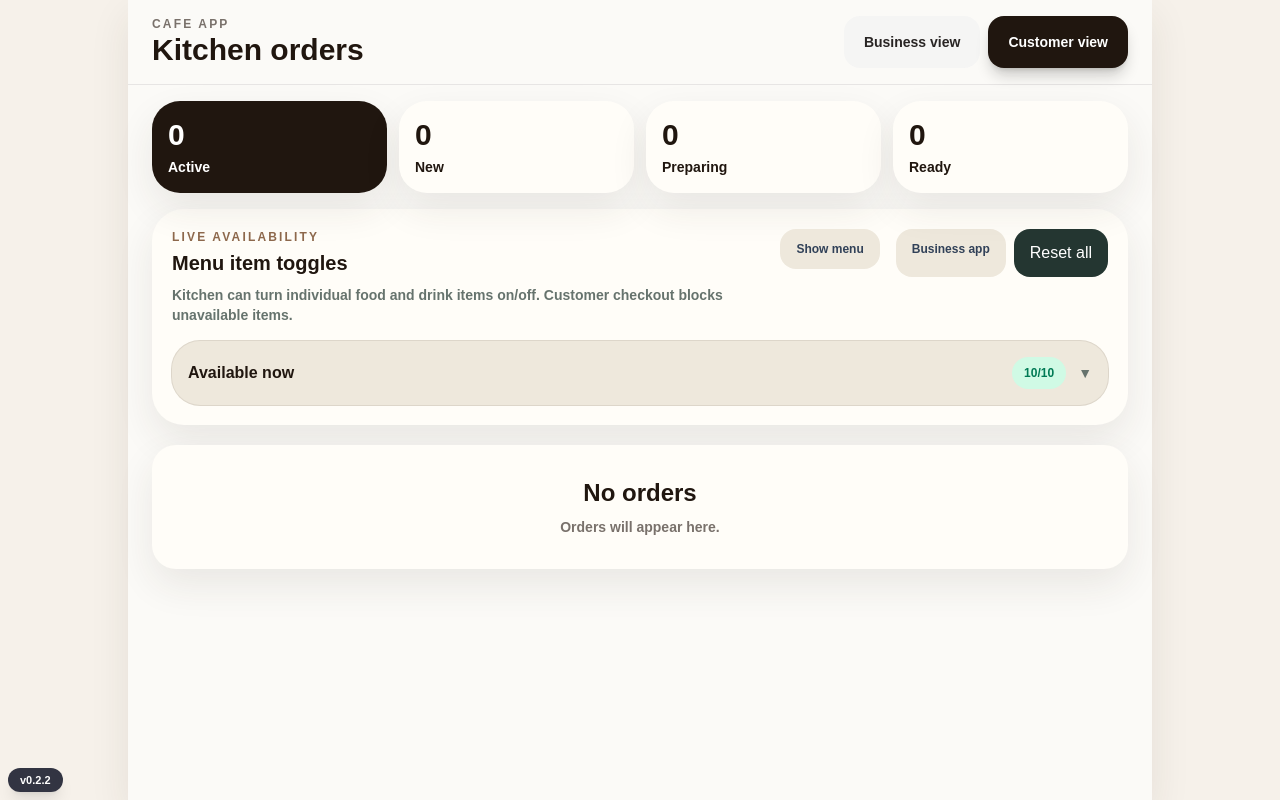
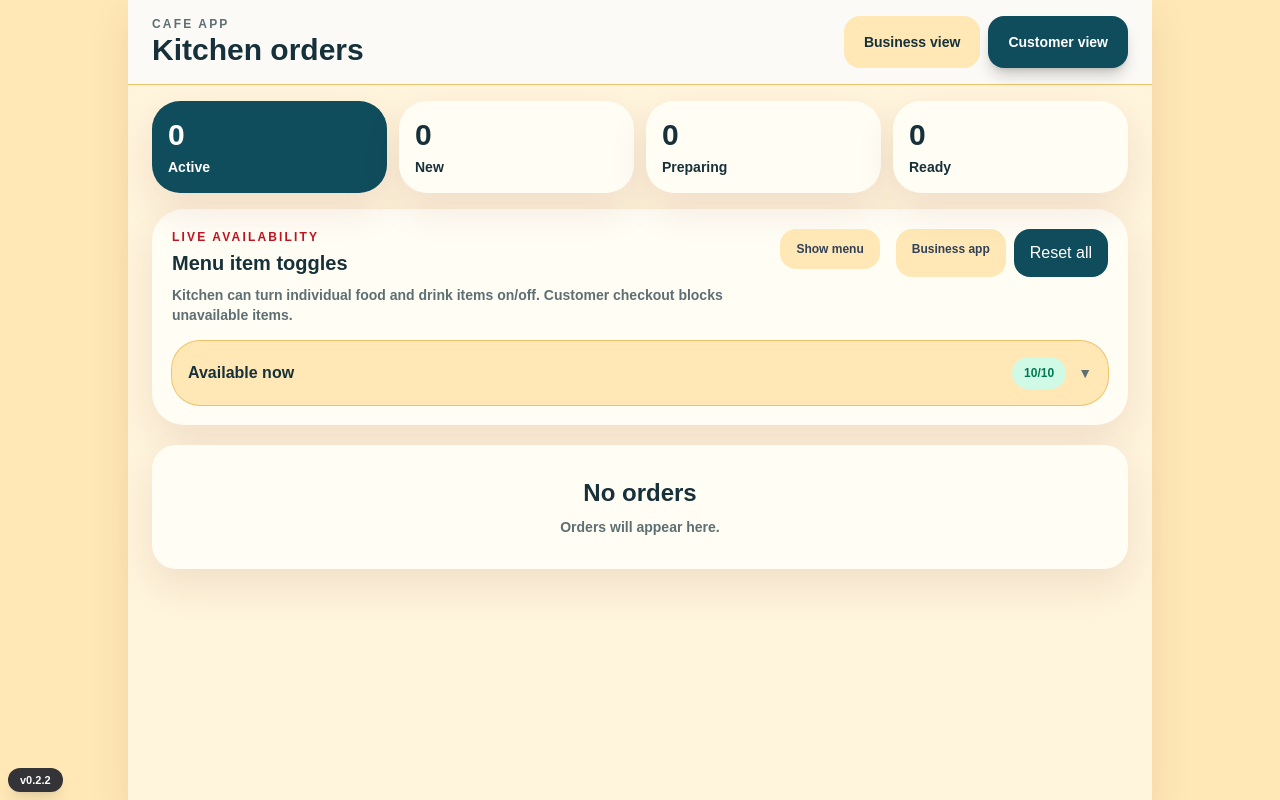
Before and after one commit to banbooz/Cafe-app, a Next.js app: page /kitchen in a window 1280 px wide. Built offline with nearby package versions, Linux system fonts and the light colour scheme.

Commit message:
Apply American diner colour palette

```diff
--- a/app/globals.css
+++ b/app/globals.css
@@ -1,8 +1,8 @@
 @import "tailwindcss";
 
 :root {
-  --background: #f4f1ea;
-  --foreground: #1f2d2a;
+  --background: #fff4dc;
+  --foreground: #17313a;
 }
 
 @theme inline {
@@ -24,7 +24,10 @@ html {
 body {
   margin: 0;
   min-width: 320px;
-  background: var(--background);
+  background:
+    radial-gradient(circle at 12% 8%, rgb(255 209 102 / 0.20), transparent 26%),
+    radial-gradient(circle at 88% 4%, rgb(214 40 40 / 0.12), transparent 28%),
+    var(--background);
   color: var(--foreground);
   font-family: Arial, Helvetica, sans-serif;
   overflow-x: hidden;
@@ -51,7 +54,7 @@ a[role="button"]:active {
 
 button:not(:disabled):focus-visible,
 a[role="button"]:focus-visible {
-  outline: 3px solid rgb(154 118 88 / 0.45);
+  outline: 3px solid rgb(214 40 40 / 0.35);
   outline-offset: 3px;
 }
 
@@ -69,17 +72,17 @@ a[role="button"]:focus-visible {
 
 .add:not(:disabled):active,
 .qty-accent:not(:disabled):active {
-  box-shadow: 0 0 0 8px rgb(36 54 49 / 0.12), 0 8px 16px rgb(36 54 49 / 0.18) !important;
+  box-shadow: 0 0 0 8px rgb(15 76 92 / 0.14), 0 8px 16px rgb(15 76 92 / 0.18) !important;
 }
 
 .primary:not(:disabled):active,
 .bg-slate-900:not(:disabled):active {
-  box-shadow: 0 0 0 8px rgb(36 54 49 / 0.12), 0 12px 22px rgb(36 54 49 / 0.16) !important;
+  box-shadow: 0 0 0 8px rgb(214 40 40 / 0.12), 0 12px 22px rgb(15 76 92 / 0.16) !important;
 }
 
 .secondary:not(:disabled):active,
 .bg-white:not(:disabled):active {
-  box-shadow: 0 0 0 8px rgb(154 118 88 / 0.12), 0 10px 20px rgb(50 43 35 / 0.08) !important;
+  box-shadow: 0 0 0 8px rgb(255 209 102 / 0.24), 0 10px 20px rgb(79 52 30 / 0.08) !important;
 }
 
 @keyframes button-pop {
@@ -106,23 +109,37 @@ a[role="button"]:focus-visible {
   display: none;
 }
 
-.bg-slate-900 { background-color: #243631 !important; }
-.bg-orange-500 { background-color: #9a7658 !important; }
-.text-orange-600 { color: #8d684c !important; }
-.text-orange-300 { color: #d8c2a8 !important; }
-.bg-\[\#dfe4e7\] { background-color: #e6e1d8 !important; }
-.bg-\[\#f3f5f6\], .bg-\[\#f8fafb\] { background-color: #f4f1ea !important; }
-.text-slate-950, .text-slate-900 { color: #1f2d2a !important; }
-.text-slate-600, .text-slate-500 { color: #66736d !important; }
-.ring-slate-200, .border-slate-200 { --tw-ring-color: #ddd6ca !important; border-color: #ddd6ca !important; }
-.bg-white { background-color: #fffdf8 !important; }
-.bg-slate-50, .bg-slate-100 { background-color: #eee8dc !important; }
-.shadow-sm, .shadow-2xl { box-shadow: 0 16px 38px rgb(50 43 35 / 0.09) !important; }
+.bg-slate-900,
+.bg-\[\#111827\],
+.bg-\[\#20160f\] { background-color: #0f4c5c !important; }
+
+.bg-orange-500 { background-color: #d62828 !important; }
+.text-orange-600 { color: #c1121f !important; }
+.text-orange-300 { color: #ffd166 !important; }
+
+.bg-\[\#dfe4e7\],
+.bg-\[\#e6e1d8\],
+.bg-\[\#f6f1ea\],
+.bg-\[\#eef1f3\] { background-color: #ffe8b6 !important; }
+
+.bg-\[\#f3f5f6\],
+.bg-\[\#f8fafb\],
+.bg-\[\#f4f1ea\],
+.bg-\[\#fbfaf7\] { background-color: #fff4dc !important; }
+
+.text-slate-950, .text-slate-900, .text-\[\#20160f\] { color: #17313a !important; }
+.text-slate-600, .text-slate-500, .text-stone-500 { color: #5d6f73 !important; }
+.text-stone-800 { color: #17313a !important; }
+.ring-slate-200, .border-slate-200, .ring-stone-200, .border-stone-200 { --tw-ring-color: #f0c36a !important; border-color: #f0c36a !important; }
+.border-stone-100 { border-color: #f6d58f !important; }
+.bg-white { background-color: #fffdf4 !important; }
+.bg-slate-50, .bg-slate-100, .bg-stone-50, .bg-stone-100 { background-color: #ffe8b6 !important; }
+.shadow-sm, .shadow-2xl { box-shadow: 0 16px 38px rgb(120 44 32 / 0.10) !important; }
 
 header.bg-slate-900 {
   margin: 0 10px;
   border-radius: 0 0 32px 32px;
-  box-shadow: 0 22px 42px rgb(36 54 49 / 0.18) !important;
+  box-shadow: 0 22px 42px rgb(15 76 92 / 0.18) !important;
 }
 
 .rounded-3xl { border-radius: 28px !important; }
@@ -131,7 +148,7 @@ header.bg-slate-900 {
 .cat, .cat-on {
   min-height: 56px !important;
   border-radius: 22px !important;
-  box-shadow: 0 10px 20px rgb(50 43 35 / 0.06);
+  box-shadow: 0 10px 20px rgb(120 44 32 / 0.08);
 }
 
 .cat-on { transform: translateY(-1px); }
@@ -176,24 +193,24 @@ span[class*="text-emerald-700"][class*="uppercase"][class*="shadow-sm"]:not([cla
     min-height: 56px;
     width: 100%;
     border-radius: 20px;
-    background: #243631;
+    background: #d62828;
     padding: 0 18px;
     font-size: 14px;
     font-weight: 900;
     color: white;
-    box-shadow: 0 16px 28px rgb(36 54 49 / 0.16);
+    box-shadow: 0 16px 28px rgb(214 40 40 / 0.18);
   }
 
   .secondary {
     min-height: 54px;
     width: 100%;
     border-radius: 20px;
-    background: #fffdf8;
+    background: #fffdf4;
     padding: 0 16px;
     font-size: 14px;
     font-weight: 900;
-    color: #1f2d2a;
-    border: 1px solid #ddd6ca;
+    color: #17313a;
+    border: 1px solid #f0c36a;
   }
 
   .pill, .pill-on, .small, .small-on, .cat, .cat-on, .toggle, .toggle-on {
@@ -204,8 +221,8 @@ span[class*="text-emerald-700"][class*="uppercase"][class*="shadow-sm"]:not([cla
   }
 
   .pill, .pill-on { min-height: 42px; padding: 0 16px; }
-  .pill, .small, .cat, .toggle { background: #fffdf8; color: #66736d; border: 1px solid #ddd6ca; }
-  .pill-on, .small-on, .cat-on, .toggle-on { background: #243631; color: white; border: 1px solid #243631; }
+  .pill, .small, .cat, .toggle { background: #fffdf4; color: #5d6f73; border: 1px solid #f0c36a; }
+  .pill-on, .small-on, .cat-on, .toggle-on { background: #0f4c5c; color: white; border: 1px solid #0f4c5c; }
   .small, .small-on { min-height: 38px; padding: 0 12px; white-space: nowrap; }
   .cat, .cat-on { min-height: 56px; flex-shrink: 0; padding: 0 18px; text-align: center; }
   .toggle, .toggle-on { min-height: 44px; border-radius: 18px; }
@@ -219,21 +236,21 @@ span[class*="text-emerald-700"][class*="uppercase"][class*="shadow-sm"]:not([cla
     border-radius: 999px;
     font-size: 11px;
     font-weight: 900;
-    border: 1px solid #ddd6ca;
+    border: 1px solid #f0c36a;
   }
 
-  .heart { background: #fffdf8; color: #1f2d2a; }
-  .heart-on { background: #eee1d2; color: #795c43; border-color: #d8c2a8; }
+  .heart { background: #fffdf4; color: #17313a; }
+  .heart-on { background: #fff0bf; color: #c1121f; border-color: #ffd166; }
 
   .qty, .qty-accent, .add { display: grid; place-items: center; border-radius: 999px; font-weight: 900; }
   .qty, .qty-accent { height: 38px; width: 38px; }
   .qty { background: rgb(255 255 255 / 0.16); }
-  .qty-accent, .add { background: #243631; color: white; }
-  .add { height: 38px; width: 38px; box-shadow: 0 10px 18px rgb(36 54 49 / 0.14); }
+  .qty-accent, .add { background: #0f4c5c; color: white; }
+  .add { height: 38px; width: 38px; box-shadow: 0 10px 18px rgb(15 76 92 / 0.14); }
 
   .table, .table-on { min-height: 54px; border-radius: 20px; font-size: 14px; font-weight: 900; }
-  .table { background: #fffdf8; color: #1f2d2a; border: 1px solid #ddd6ca; }
-  .table-on { background: #243631; color: white; border: 1px solid #243631; }
+  .table { background: #fffdf4; color: #17313a; border: 1px solid #f0c36a; }
+  .table-on { background: #0f4c5c; color: white; border: 1px solid #0f4c5c; }
 
   @media (max-width: 379px) {
     .small, .small-on { min-height: 36px; padding: 0 10px; font-size: 11px; }
```
